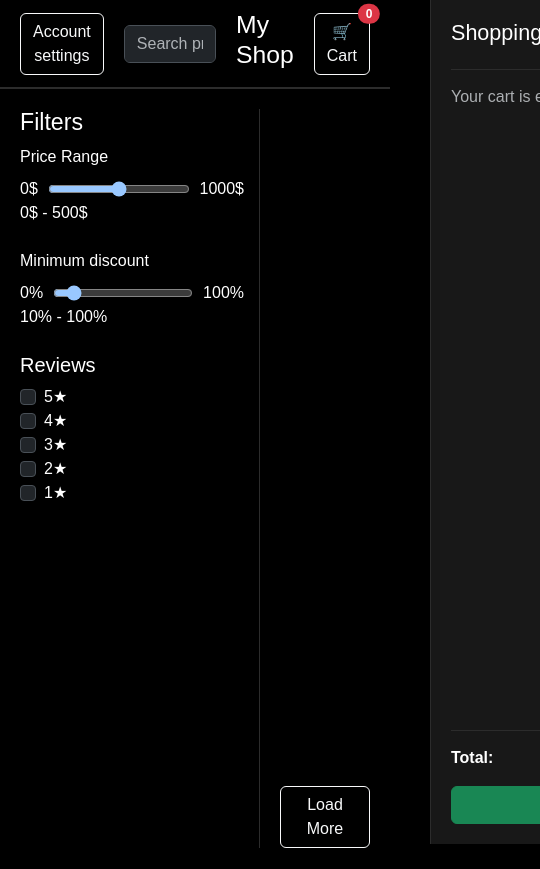
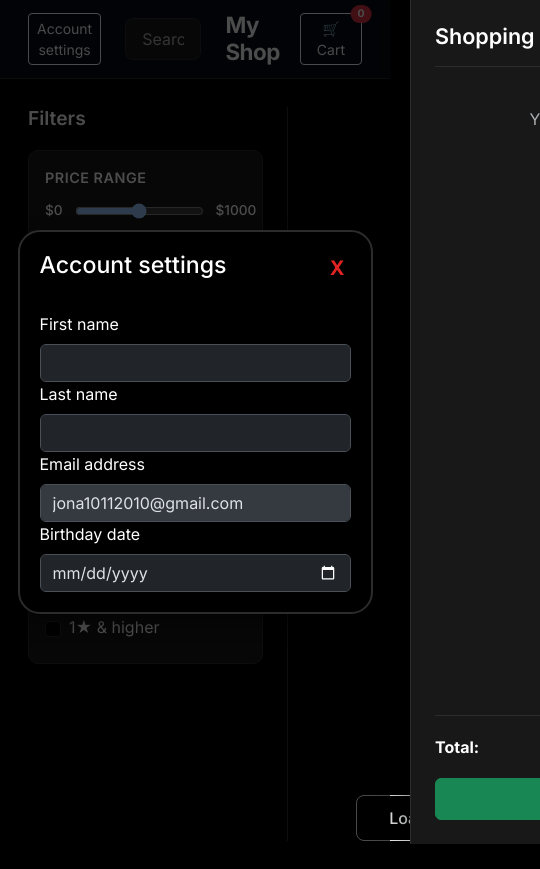
Before and after one commit to KBjona/Final-Project-InternetApplications, a website: page views/mainMenu/mainMenu.html in a window 390 px wide. Both pictures are taken after a click on the button "Account settings". Shown: the whole page, 540 px wide, since content can reach past the window. Drawn offline with nearby package versions, Linux system fonts and the light colour scheme; no server answers.

Commit message:
mainMenu looks ok, gotta keep working on its visuals and improve the account modal

```diff
--- a/public/mainMenu/mainMenu.css
+++ b/public/mainMenu/mainMenu.css
@@ -1,55 +1,50 @@
 @import url('../General-files/variables.css');
-@import url('https://fonts.googleapis.com/css2?family=Rubik:wght@300;400;500;600;700&display=swap');
+@import url('https://fonts.googleapis.com/css2?family=Inter:wght@400;500;600;700&display=swap');
 
 body {
   background-color: var(--bg-main);
   color: var(--text-main);
-  font-family: Arial, sans-serif;
+  font-family: 'Inter', system-ui, -apple-system, sans-serif;
   margin: 0;
   padding: 0;
   overflow-x: hidden;
 }
-
+.hidden{
+    display: none !important;
+}/*hides items in this class*/
+/* Header & Navigation */
 .navbar-container {
   display: flex;
   align-items: center;
   justify-content: space-between;
-  padding: 10px 20px;
-  border-bottom: 2px solid var(--border-color);
-  background-color: var(--bg-main);
-}
-.slider-wrapper {
-  display: flex;
-  align-items: center; /* Vertically aligns text with the slider bar */
-  gap: 10px;           /* Adds clean spacing between text and slider */
-  font-family: sans-serif;
-  width: 100%;         /* Adjust width to fit your layout design */
-  max-width: 400px;
-}
-
-.slider-wrapper input[type="range"] {
-  flex-grow: 1;        /* Forces the slider to fill all space between the numbers */
-}
-
-.slider-label {
-  font-weight: 500;
-  color: var(--text-main);
-}
-#sliderRange {
-  font-weight: bold;
-  min-width: 30px;     /* Prevents layout shifting when numbers change length */
-}
-.profile-img {
-  width: 40px;
-  height: 40px;
-  border-radius: 50%;
-  object-fit: cover;
+  padding: 12px 28px;
+  border-bottom: 1px solid var(--border-color);
+  background-color: rgba(9, 13, 24, 0.85);
+  backdrop-filter: blur(12px);
+  position: sticky;
+  top: 0;
+  z-index: 1000;
 }
 
 .search-bar-container {
   flex-grow: 1;
-  max-width: 500px;
-  margin: 0 20px;
+  max-width: 480px;
+  margin: 0 24px;
+}
+
+.search-bar-container input {
+  background-color: var(--bg-card);
+  border: 1px solid var(--border-color);
+  color: var(--text-main);
+  border-radius: 8px;
+  padding: 8px 16px;
+}
+
+.search-bar-container input:focus {
+  background-color: var(--bg-card);
+  border-color: var(--accent-color);
+  box-shadow: 0 0 0 3px rgba(59, 130, 246, 0.25);
+  color: var(--text-main);
 }
 
 .nav-right {
@@ -58,19 +53,105 @@ body {
   gap: 20px;
 }
 
+.store-logo {
+  font-weight: 700;
+  letter-spacing: -0.5px;
+  margin: 0;
+  font-size: 1.4rem;
+}
+
+/* Layout */
 .store-layout {
   display: grid;
-  grid-template-columns: 240px 1fr;
+  grid-template-columns: 260px 1fr;
   min-height: calc(100vh - 65px);
-  gap: 20px;
-  padding: 20px;
+  gap: 32px;
+  padding: 28px;
 }
 
+/* Sidebar Filters */
 .sidebar-filters {
   border-right: 1px solid var(--border-color);
-  padding-right: 15px;
+  padding-right: 24px;
+  position: sticky;
+  top: 85px;
+  height: calc(100vh - 110px);
+  overflow-y: auto;
 }
 
+.sidebar-filters h3 {
+  font-size: 1.2rem;
+  font-weight: 600;
+  margin-bottom: 20px;
+}
+
+.filter-group {
+  margin-bottom: 24px;
+  background-color: var(--bg-card);
+  padding: 16px;
+  border-radius: 10px;
+  border: 1px solid var(--border-color);
+}
+
+.filter-group h5,
+.filter-group .form-label {
+  font-size: 0.9rem;
+  font-weight: 600;
+  color: var(--text-muted);
+  text-transform: uppercase;
+  letter-spacing: 0.5px;
+  margin-bottom: 12px;
+  display: block;
+}
+
+.slider-wrapper {
+  display: flex;
+  align-items: center;
+  gap: 12px;
+  margin-bottom: 8px;
+}
+
+.slider-wrapper input[type="range"] {
+  flex-grow: 1;
+  accent-color: var(--accent-color);
+}
+
+.slider-label {
+  font-size: 0.85rem;
+  font-weight: 500;
+  color: var(--text-muted);
+}
+
+.filter-val-badge {
+  display: inline-block;
+  font-size: 0.85rem;
+  font-weight: 600;
+  color: #38bdf8;
+  background: rgba(56, 189, 248, 0.1);
+  padding: 2px 8px;
+  border-radius: 4px;
+}
+
+/* Checkboxes */
+.filter-group .form-check {
+  margin-bottom: 8px;
+  display: flex;
+  align-items: center;
+  gap: 8px;
+}
+
+.filter-group .form-check-input {
+  background-color: var(--bg-main);
+  border-color: var(--border-color);
+  cursor: pointer;
+}
+
+.filter-group .form-check-input:checked {
+  background-color: var(--accent-color);
+  border-color: var(--accent-color);
+}
+
+/* Product Section */
 .products-container {
   display: flex;
   flex-direction: column;
@@ -79,48 +160,89 @@ body {
 
 .product-grid {
   display: grid;
-  grid-template-columns: repeat(3, 1fr);
+  grid-template-columns: repeat(auto-fill, minmax(220px, 1fr));
   gap: 20px;
 }
 
 .product-card {
   background-color: var(--bg-card);
   border: 1px solid var(--border-color);
-  border-radius: 8px;
-  padding: 15px;
+  border-radius: 12px;
+  padding: 16px;
+  display: flex;
+  flex-direction: column;
+  transition: transform 0.2s ease, border-color 0.2s ease, box-shadow 0.2s ease;
+}
+
+.product-card:hover {
+  transform: translateY(-4px);
+  border-color: #475569;
+  box-shadow: 0 10px 25px -5px rgba(0, 0, 0, 0.3);
 }
 
 .product-image-wrap {
   width: 100%;
   height: 180px;
-  background-color: #2a2a2a;
-  border-radius: 5px;
+  background-color: #0f172a;
+  border-radius: 8px;
   display: flex;
   align-items: center;
   justify-content: center;
+  margin-bottom: 14px;
+  overflow: hidden;
+}
+
+.product-image-wrap img {
+  max-width: 90%;
+  max-height: 90%;
+  object-fit: contain;
+  transition: transform 0.3s ease;
+}
+
+.product-card:hover .product-image-wrap img {
+  transform: scale(1.05);
+}
+
+.product-info h5 {
+  font-size: 1rem;
+  font-weight: 600;
+  margin-bottom: 6px;
+  white-space: nowrap;
+  overflow: hidden;
+  text-overflow: ellipsis;
+}
+
+.product-info p {
+  font-size: 1.1rem;
   margin-bottom: 12px;
 }
 
-.product-image-wrap img {
-  max-width: 100%;
-  max-height: 100%;
-  object-fit: cover;
+.product-info button {
+  border-radius: 6px;
+  font-weight: 500;
 }
 
 .load-more-wrap {
   display: flex;
   justify-content: center;
-  margin-top: 30px;
+  margin-top: 40px;
 }
 
-/* --- CART POP-UP DRAWER --- */
+.load-more-btn {
+  padding: 10px 32px;
+  border-radius: 8px;
+  font-weight: 500;
+}
+
+/* Cart Popup Drawer */
 .cart-backdrop {
   position: fixed;
   top: 0;
   left: 0;
   width: 100vw;
   height: 100vh;
-  background-color: rgba(0, 0, 0, 0.7);
+  background-color: rgba(15, 23, 42, 0.7);
+  backdrop-filter: blur(4px);
   z-index: 9998;
   display: none;
 }
@@ -133,15 +255,16 @@ body {
   position: fixed;
   top: 0;
   right: -400px;
-  width: 360px;
+  width: 380px;
   height: 100vh;
   background-color: var(--bg-card);
   border-left: 1px solid var(--border-color);
   z-index: 9999;
   display: flex;
   flex-direction: column;
-  transition: right 0.3s ease-in-out;
-  padding: 20px;
+  transition: right 0.3s cubic-bezier(0.16, 1, 0.3, 1);
+  padding: 24px;
+  box-shadow: -10px 0 30px rgba(0, 0, 0, 0.5);
 }
 
 .cart-popup.open {
@@ -153,16 +276,63 @@ body {
   justify-content: space-between;
   align-items: center;
   border-bottom: 1px solid var(--border-color);
-  padding-bottom: 15px;
+  padding-bottom: 16px;
+}
+
+.cart-header h4 {
+  margin: 0;
+  font-weight: 600;
 }
 
 .cart-body {
   flex-grow: 1;
   overflow-y: auto;
-  padding: 15px 0;
+  padding: 16px 0;
 }
 
 .cart-footer {
   border-top: 1px solid var(--border-color);
-  padding-top: 15px;
+  padding-top: 16px;
 }
+
+/*comment model section*/
+.Account-modal{
+    position: fixed;
+    inset: 0;
+
+    display: flex;
+    justify-content: center;
+    align-items: center;
+
+    background-color: rgba(0,0,0,0.7);
+
+    z-index: 9999;
+}/* sets the style for the modal to show infront of the main, and look seperated.*/
+
+.Account-content{
+width: 550px;
+max-width: 90vw;
+max-height: 90vh;
+overflow-y: auto;
+padding: 20px;
+background-color: var(--bg-main);
+color: var(--text-main);
+outline: 2px solid var(--border-color);
+border-radius: 20px;
+box-shadow: 0 8px 20px var(--shadow-color);
+backdrop-filter: blur(3px);
+} /* style for the whole payment modal, making usre it looks fine with the rest.*/
+
+#close-Account-btn{
+float: right;
+background: transparent;
+border: none;
+color: rgb(222,35,35);
+font-size: 20px;
+font-weight: bold;
+}  /* style and coloring for the button to close payment modal*/
+
+#close-Account-btn:hover{
+filter: brightness(1.2);
+transform: scale(1.1);
+}
--- a/public/mainMenu/mainMenu.js
+++ b/public/mainMenu/mainMenu.js
@@ -1,18 +1,18 @@
 let cart = [];
 
-let mail = ''
+let mail = '';
 
-async function load_mail(){
-    const response = await fetch('api/auth/me'); //request user information from cookies
-    if(!response.ok) return;
 
-    const data = await response.json(); //read the information as json
 
-    if(!data.loggedIn) return; // throw back to login
+async function load_mail() {
+  const response = await fetch('api/auth/me'); // request user information from cookies
+  if (!response.ok) return;
 
-    mail = data.user.mail; // update mail
+  const data = await response.json(); // read the information as json
+  if (!data.loggedIn) return; // throw back to login
+
+  mail = data.user.mail; // update mail
 }
-
 
 // Cart Pop-up Toggle
 function toggleCart() {
@@ -90,7 +90,7 @@ function updateCartUI() {
       totalPrice += item.price * item.qty;
 
       const li = document.createElement('li');
-      li.className = 'list-group-item bg-dark text-white d-flex justify-content-between align-items-center mb-2 border-secondary';
+      li.className = 'list-group-item bg-dark text-white d-flex justify-content-between align-items-center mb-2 border-secondary rounded';
       li.innerHTML = `
         <div>
           <h6 class="my-0">${item.name}</h6>
@@ -108,16 +108,33 @@ function updateCartUI() {
 
 document.addEventListener('DOMContentLoaded', () => {
   fetchProductsFromDB();
+
+  const maxPriceInput = document.getElementById('maxPrice');
+  const maxPriceDisplay = document.getElementById('priceVal');
+  const minDiscountInput = document.getElementById('minDiscount');
+  const minDiscountDisplay = document.getElementById('discountVal');
+
+  if (maxPriceInput && maxPriceDisplay) {
+    maxPriceInput.addEventListener('input', (event) => {
+      maxPriceDisplay.textContent = `0$ - ${event.target.value}$`;
+    });
+  }
+
+  if (minDiscountInput && minDiscountDisplay) {
+    minDiscountInput.addEventListener('input', (event) => {
+      minDiscountDisplay.textContent = `${event.target.value}% - 100%`;
+    });
+  }
 });
 
-const maxPriceInput = document.getElementById('maxPrice');
-const maxPriceDisplay = document.getElementById('priceVal');
-const minDiscountInput = document.getElementById("minDiscount")
-const minDiscountDisplay = document.getElementById("discountVal")
+function openSettings(){
+    const modal = document.getElementById("Account-modal");
+    if(modal)
+        modal.classList.remove("hidden"); // makes the modal visiable to see the payment area.
+}
 
-maxPriceInput.addEventListener('input', (event) => {
-  maxPriceDisplay.textContent = `0$ - ${event.target.value}$`;
-});
-minDiscountInput.addEventListener('input', (event => {
-  minDiscountDisplay.textContent = `${event.target.value}% - 100%`
-}))
+async function closeSettings(){
+    const modal = document.getElementById("Account-modal");
+    if(modal)
+        modal.classList.add("hidden"); // hides the modal.
+}
--- a/views/mainMenu/mainMenu.html
+++ b/views/mainMenu/mainMenu.html
@@ -16,14 +16,14 @@
   <!-- Top Navigation Bar -->
   <header class="navbar-container">
     <div class="user-profile">
-      <button class="btn btn-outline-light" onclick="openAccountSettings()">Account settings</button>
+      <button class="btn btn-outline-light btn-sm" onclick="openSettings()">Account settings</button>
     </div>
     <div class="search-bar-container">
       <input type="text" id="store-search" class="form-control" placeholder="Search products...">
     </div>
     <div class="nav-right">
       <h2 class="store-logo">My Shop</h2>
-      <button id="open-cart-btn" class="btn btn-outline-light position-relative" onclick="toggleCart()">
+      <button id="open-cart-btn" class="btn btn-outline-light position-relative btn-sm px-3" onclick="toggleCart()">
         🛒 Cart
         <span id="cart-badge" class="position-absolute top-0 start-100 translate-middle badge rounded-pill bg-danger">0</span>
       </button>
@@ -35,41 +35,52 @@
 
     <aside class="sidebar-filters">
       <h3>Filters</h3>
+
       <div class="filter-group">
-        <label for="price-range" class="form-label">Price Range</label>
+        <label for="maxPrice" class="form-label">Price Range</label>
         <div class="slider-wrapper">
-            <span class="slider-label">0$</span>
+          <span class="slider-label">$0</span>
           <input type="range" id="maxPrice" min="0" max="1000" value="500">
-            <span class="slider-label">1000$</span>
+          <span class="slider-label">$1000</span>
         </div>
         <div>
-            <span id="priceVal" for="maxPrice">0$ - 500$</span>
+          <span id="priceVal" class="filter-val-badge">0$ - 500$</span>
         </div>
-        <br>
-        <label for="discount" class="form-label">Minimum discount</label>
+      </div>
+
+      <div class="filter-group">
+        <label for="minDiscount" class="form-label">Minimum Discount</label>
         <div class="slider-wrapper">
           <span class="slider-label">0%</span>
           <input type="range" id="minDiscount" min="0" max="100" value="10">
           <span class="slider-label">100%</span>
         </div>
         <div>
-        <span id="discountVal" for="minDiscount">10% - 100%</span>
+          <span id="discountVal" class="filter-val-badge">10% - 100%</span>
         </div>
-    <br>
       </div>
+
       <div class="filter-group">
         <h5>Reviews</h5>
         <div class="form-check">
           <input class="form-check-input" type="checkbox" id="stars5">
-          <label class="form-check-label" for="stars5">5★</label> <br>
+          <label class="form-check-label" for="stars5">5★ </label>
+        </div>
+        <div class="form-check">
           <input class="form-check-input" type="checkbox" id="stars4">
-          <label class="form-check-label" for="stars4">4★</label> <br>
+          <label class="form-check-label" for="stars4">4★ & higher</label>
+        </div>
+        <div class="form-check">
           <input class="form-check-input" type="checkbox" id="stars3">
-          <label class="form-check-label" for="stars3">3★</label> <br>
+          <label class="form-check-label" for="stars3">3★ & higher</label>
+        </div>
+        <div class="form-check">
           <input class="form-check-input" type="checkbox" id="stars2">
-          <label class="form-check-label" for="stars2">2★</label> <br>
+          <label class="form-check-label" for="stars2">2★ & higher</label>
+        </div>
+        <div class="form-check">
           <input class="form-check-input" type="checkbox" id="stars1">
-          <label class="form-check-label" for="stars1">1★</label> <br>
+          <label class="form-check-label" for="stars1">1★ & higher</label>
         </div>
       </div>
     </aside>
@@ -92,17 +103,36 @@
       <button type="button" class="btn-close btn-close-white" onclick="toggleCart()"></button>
     </div>
     <div class="cart-body" id="cart-body">
-      <p class="text-muted" id="empty-cart-msg">Your cart is empty.</p>
-      <ul id="cart-items-list" class="list-group"></ul>
+      <p class="text-muted text-center my-4" id="empty-cart-msg">Your cart is empty.</p>
+      <ul id="cart-items-list" class="list-group list-group-flush"></ul>
     </div>
     <div class="cart-footer">
       <div class="d-flex justify-content-between align-items-center mb-3">
         <strong>Total:</strong>
-        <span id="cart-total">$0.00</span>
+        <span id="cart-total" class="fs-5 fw-bold text-success">$0.00</span>
       </div>
-      <button class="btn btn-success w-100">Checkout</button>
+      <button class="btn btn-success w-100 py-2">Checkout</button>
     </div>
   </aside>
+
+    <div id="Account-modal" class="Account-modal hidden"> <!-- The account settings modal, the menu with the account settings area and its interfaces-->
+      <div class="Account-content">
+        <button id="close-Account-btn" onclick="closeSettings()">X</button> <!-- the exit account settings modal button -->
+        <h3>Account settings</h3> <br>
+            <form>
+                <label for="fname" id="fnameL" class="form-label">First name</label>
+                <input type="text" id="fname" class="form-control accountInfo"></input>
+                <label for="lname" id="lnameL" class="form-label">Last name</label>
+                <input type="text" id="lname" class="accountInfo form-control"></input>
+                <label for="email" id="emailL" class="form-label">Email address</label>
+                <input type="text" id="email" class="accountInfo form-control" disabled value="jona10112010@gmail.com"></input>
+                <label for="bday" id="bdayL" class="form-label">Birthday date</label>
+                <input type="date" id="bday" class="form-control">
+
+            </form>
+        </div>
+    </div>
+
 <script src="../../public/mainMenu/mainMenu.js"></script>
 </body>
 </html>
```
Also changed, not shown: views/Payment/payment.html (indentation only). Lines whose indentation alone changed are shown as unchanged.
